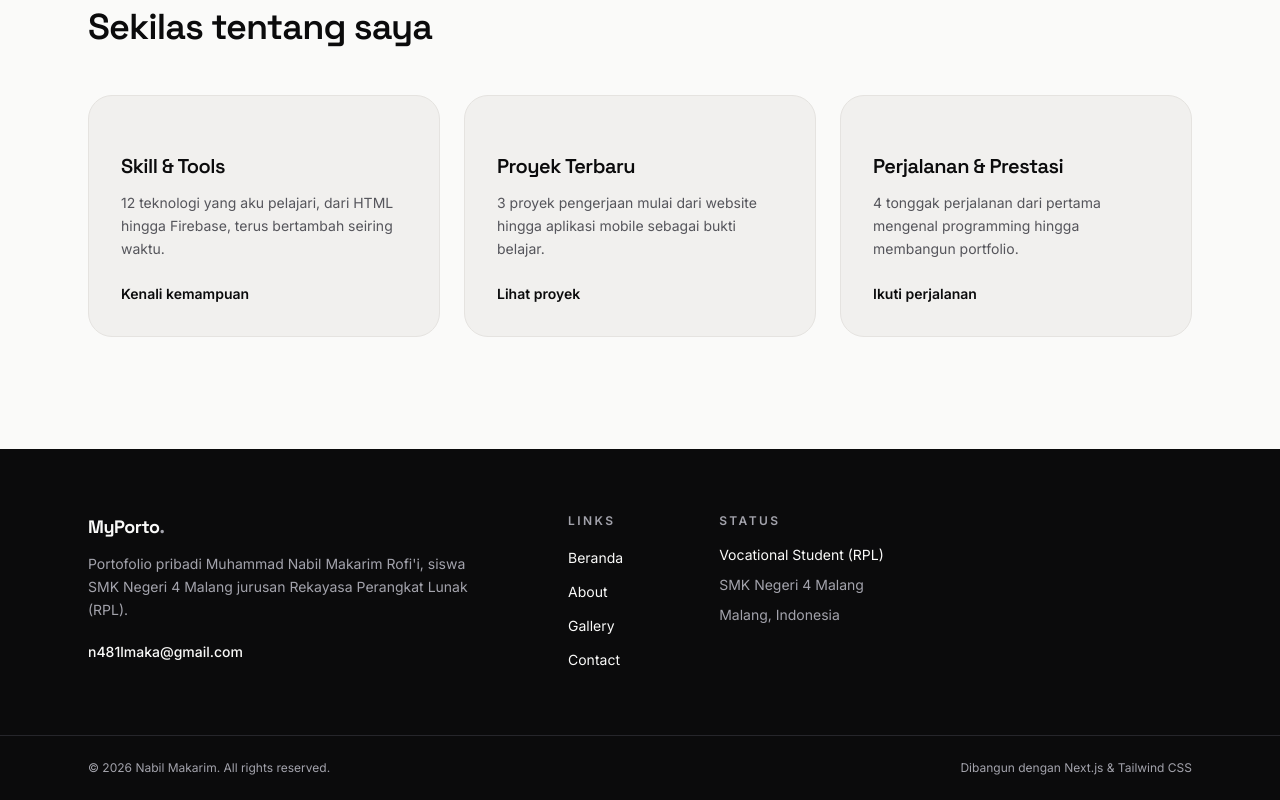
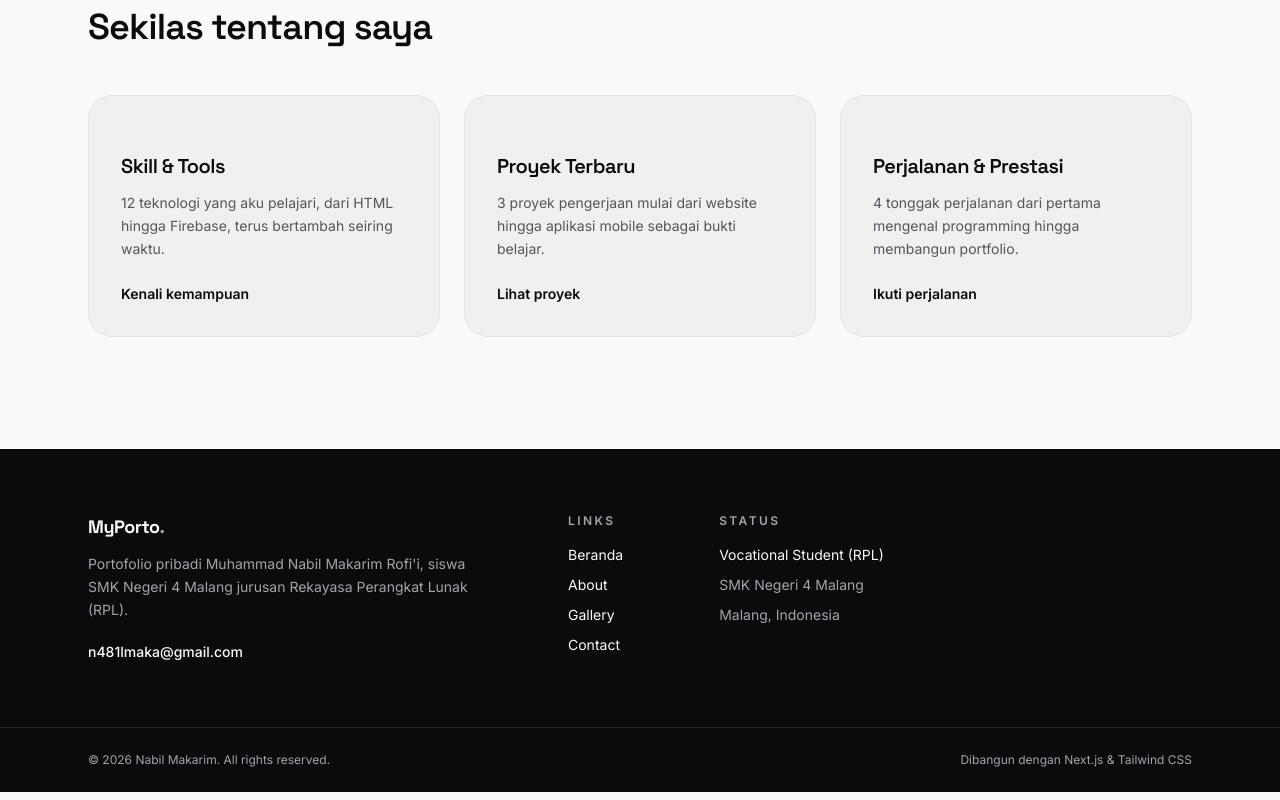
Before and after one commit to nbl-mkr/portfolio-next, a Next.js app: page / in a window 1280 px wide. Shown: the part 871-1671 px from the top of the page. Built offline with nearby package versions, Linux system fonts and the light colour scheme.

Commit message:
fix footer component

```diff
--- a/src/components/layout/Footer.tsx
+++ b/src/components/layout/Footer.tsx
@@ -30,10 +30,10 @@ export default function Footer() {
 
         <nav aria-label="Navigasi footer">
           <p className="text-xs font-semibold uppercase tracking-[0.2em] text-muteddark">Links</p>
-          <ul className="mt-4 flex flex-col gap-2.5">
+          <ul className="mt-4 flex flex-col gap-2.5 text-sm">
             {footerLinks.map((link) => (
               <li key={link.href}>
-                <Link href={link.href} className="text-sm text-paper transition-colors hover:text-muteddark">
+                <Link href={link.href} className="text-paper transition-colors hover:text-muteddark">
                   {link.label}
                 </Link>
               </li>
```
